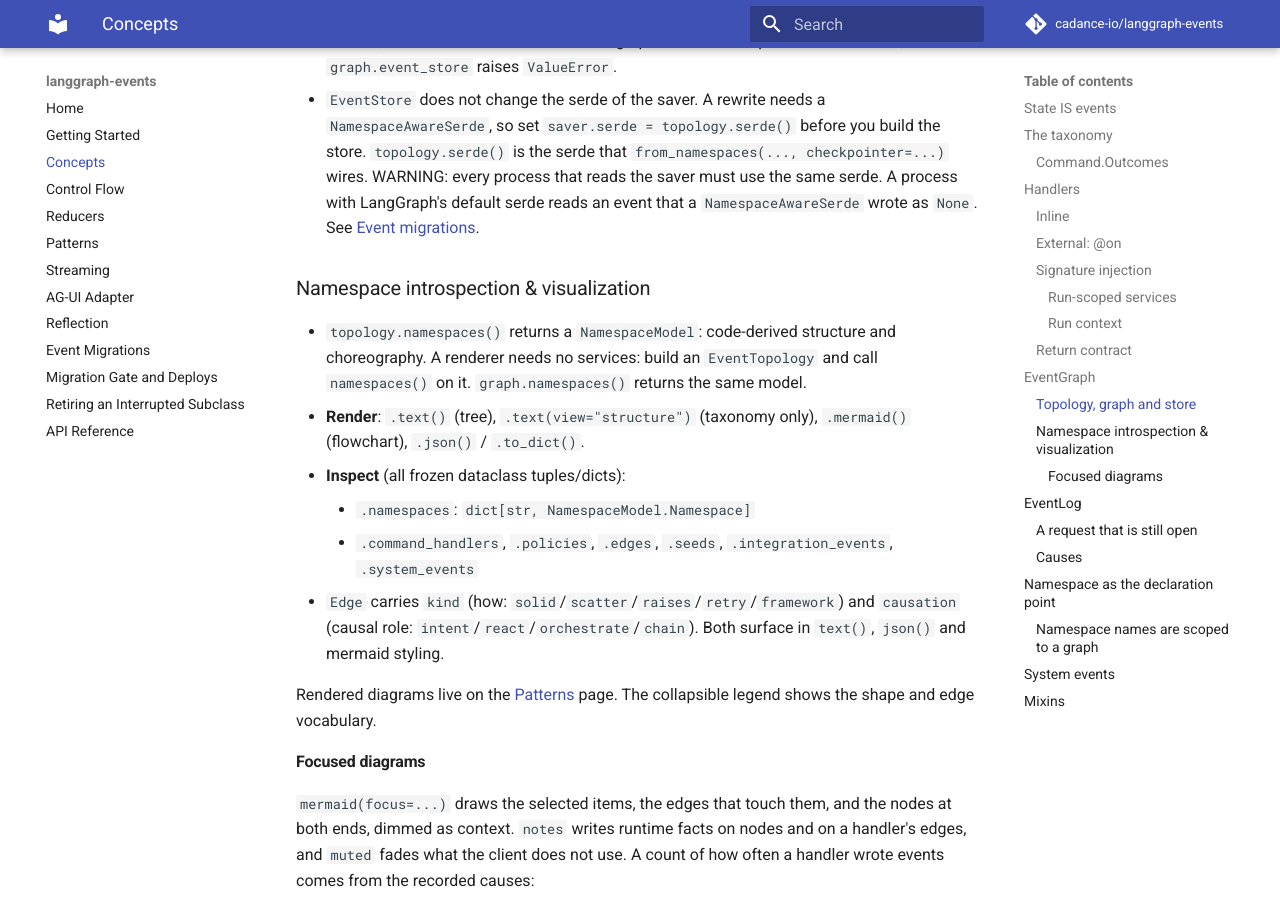
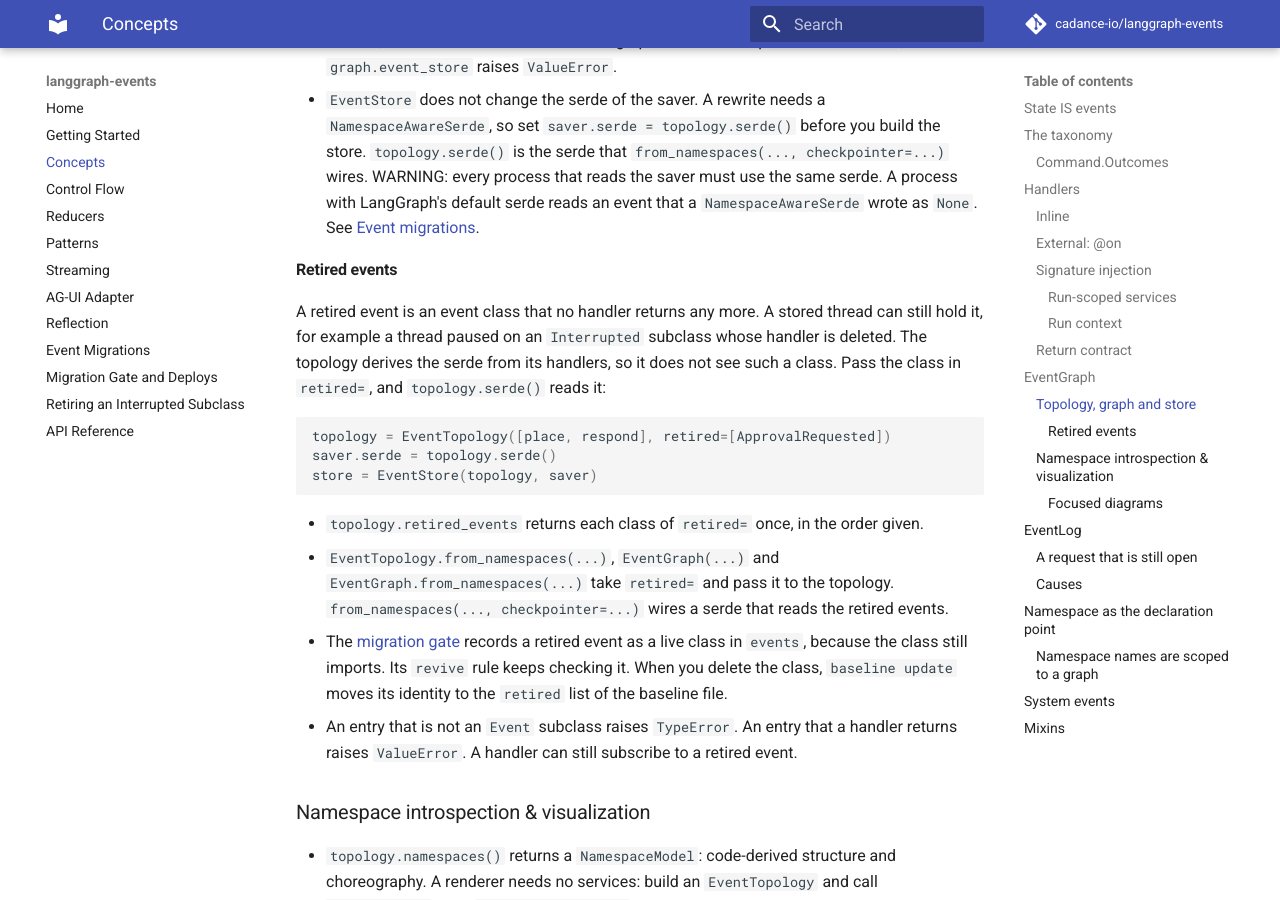
Before and after one commit to cadance-io/langgraph-events, an MkDocs documentation site: the page built from docs/concepts.md, in a window 1280 px wide and 900 px high, scrolled down 8799 px. Built offline with MkDocs 1.6.1 and Material for MkDocs 9.7.7, drawn with Linux system fonts in a browser that asks for light colours; comment, search, counter and statistics services are not loaded.

Commit message:
feat(topology): keep retired event classes in the serde
A retired event class is one that no handler returns any more, but that
a stored thread can still hold. The topology derived its serde from the
handlers only, so a client kept a second list of such classes and built
its own NamespaceAwareSerde.

EventTopology, EventTopology.from_namespaces, EventGraph and
EventGraph.from_namespaces now take retired=. The serde of the topology
reads each retired class, so the serde that from_namespaces wires and
the serde of the migration gate read it too. retired_events returns the
classes. An entry that is not an Event subclass raises TypeError. An
entry that a handler returns raises ValueError.

Co-Authored-By: Claude Opus 5.5 <noreply@anthropic.com>
Claude-Session: https://claude.ai/code/session_01HFwCtn5ctQKMB57pWvLVF1

````diff
--- a/docs/concepts.md
+++ b/docs/concepts.md
@@ -296,6 +296,30 @@ for config in store.threads_paused_on(ApprovalRequested, thread_ids=ids):
   the saver must use the same serde. A process with LangGraph's default serde reads an event
   that a `NamespaceAwareSerde` wrote as `None`. See [Event migrations](event-migrations.md).
 
+#### Retired events { #retired-events }
+
+A retired event is an event class that no handler returns any more. A stored thread can still
+hold it, for example a thread paused on an `Interrupted` subclass whose handler is deleted.
+The topology derives the serde from its handlers, so it does not see such a class. Pass the
+class in `retired=`, and `topology.serde()` reads it:
+
+```python
+topology = EventTopology([place, respond], retired=[ApprovalRequested])
+saver.serde = topology.serde()
+store = EventStore(topology, saver)
+```
+
+- `topology.retired_events` returns each class of `retired=` once, in the order given.
+- `EventTopology.from_namespaces(...)`, `EventGraph(...)` and `EventGraph.from_namespaces(...)`
+  take `retired=` and pass it to the topology. `from_namespaces(..., checkpointer=...)` wires a
+  serde that reads the retired events.
+- The [migration gate](migration-gate.md#the-migration-gate) records a retired event as a live
+  class in `events`, because the class still imports. Its `revive` rule keeps checking it.
+  When you delete the class, `baseline update` moves its identity to the `retired` list of the
+  baseline file.
+- An entry that is not an `Event` subclass raises `TypeError`. An entry that a handler returns
+  raises `ValueError`. A handler can still subscribe to a retired event.
+
 ### Namespace introspection & visualization
 
 - `topology.namespaces()` returns a `NamespaceModel`: code-derived structure and choreography.
````
Also changed, not shown: CHANGELOG.md (+12 -0 lines), docs/api.md (+5 -4 lines), docs/retiring-interrupted.md (+4 -6 lines), 3 other files.
